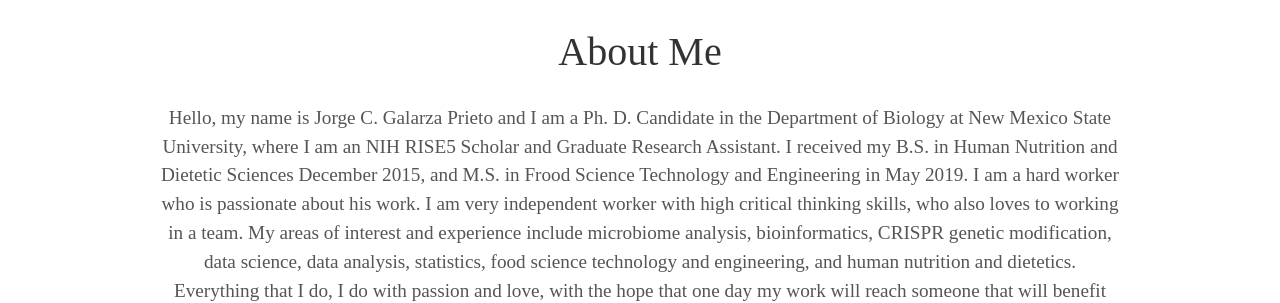
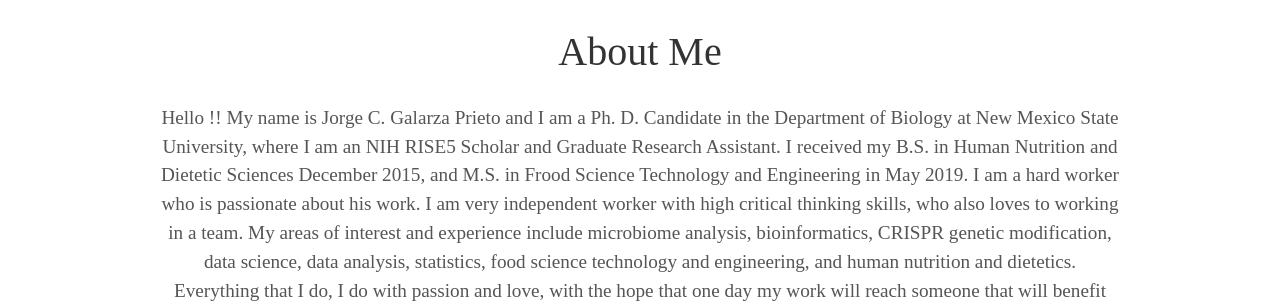
Before and after one commit to jorgegalarza1/jorgegalarza1.github.io, a Jekyll site: the page built from index.html, in a window 1280 px wide. Shown: the part 953-1256 px from the top of the page. Built offline with Jekyll 4.4.1, drawn with Linux system fonts in a browser that asks for light colours; some web fonts are replaced; some of the changed text lies outside the part shown.

```diff
--- a/_config.yml
+++ b/_config.yml
@@ -6,7 +6,7 @@ description: Jekyll Theme Minimal Resume
 
 # User settings
 username: Jorge C. Galarza Prieto
-user_description: Hello, my name is Jorge C. Galarza Prieto and I am a Ph. D. Candidate in the Department of Biology at New Mexico State University, where I am an NIH RISE5 Scholar and Graduate Research Assistant. I received my B.S. in Human Nutrition and Dietetic Sciences December 2015, and M.S. in Frood Science Technology and Engineering in May 2019. I am a hard worker who is passionate about his work. I am very independent worker with high critical thinking skills, who also loves to working in a team. My areas of interest and experience include microbiome analysis, bioinformatics, CRISPR genetic modification, data science, data analysis, statistics, food science technology and engineering, and human nutrition and dietetics. Everything that I do, I do with passion and love, with the hope that one day my work will reach someone that will benefit from it.
+user_description: Hello !! My name is Jorge C. Galarza Prieto and I am a Ph. D. Candidate in the Department of Biology at New Mexico State University, where I am an NIH RISE5 Scholar and Graduate Research Assistant. I received my B.S. in Human Nutrition and Dietetic Sciences December 2015, and M.S. in Frood Science Technology and Engineering in May 2019. I am a hard worker who is passionate about his work. I am very independent worker with high critical thinking skills, who also loves to working in a team. My areas of interest and experience include microbiome analysis, bioinformatics, CRISPR genetic modification, data science, data analysis, statistics, food science technology and engineering, and human nutrition and dietetics. Everything that I do, I do with passion and love, with the hope that one day my work will reach someone that will benefit from it.
 user_title: Biology | Data Science and Analytics | Statistics | Food Science Technology and Engineering | Human Dietetics
 email: jorge_galarza_1@outlook.com
 # twitter_username: lorem_ipsum
```
